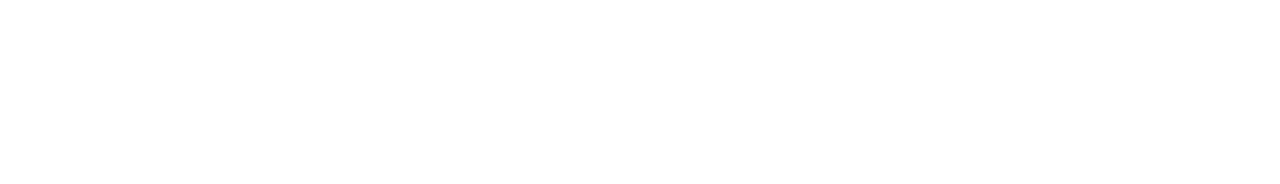
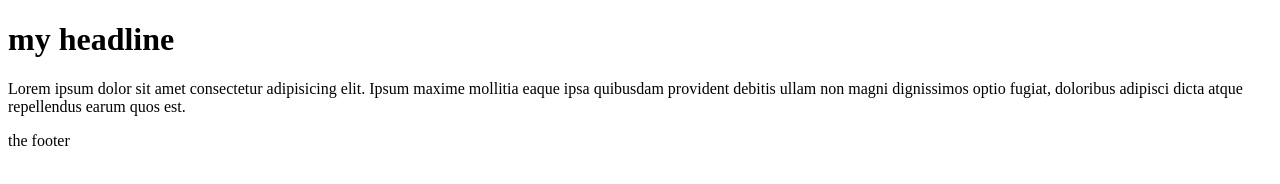
Before and after one commit to beatrisem/intro, a plain HTML site: page index.html in a window 1280 px wide. Drawn offline with Linux system fonts and the light colour scheme.

Commit message:
changes 3.0

```diff
--- a/index.html
+++ b/index.html
@@ -2,9 +2,12 @@
 <html>
 <main>
   <head>
+    <h1>my headline</h1>
   </head>
 
   <body>
+    <p>Lorem ipsum dolor sit amet consectetur adipisicing elit. Ipsum maxime mollitia eaque ipsa quibusdam provident debitis ullam non magni dignissimos optio fugiat, doloribus adipisci dicta atque repellendus earum quos est.</p>
   </body>
+  <footer>the footer</footer>
  </main>
 </html>
```
Also changed, not shown: 1 other file.
